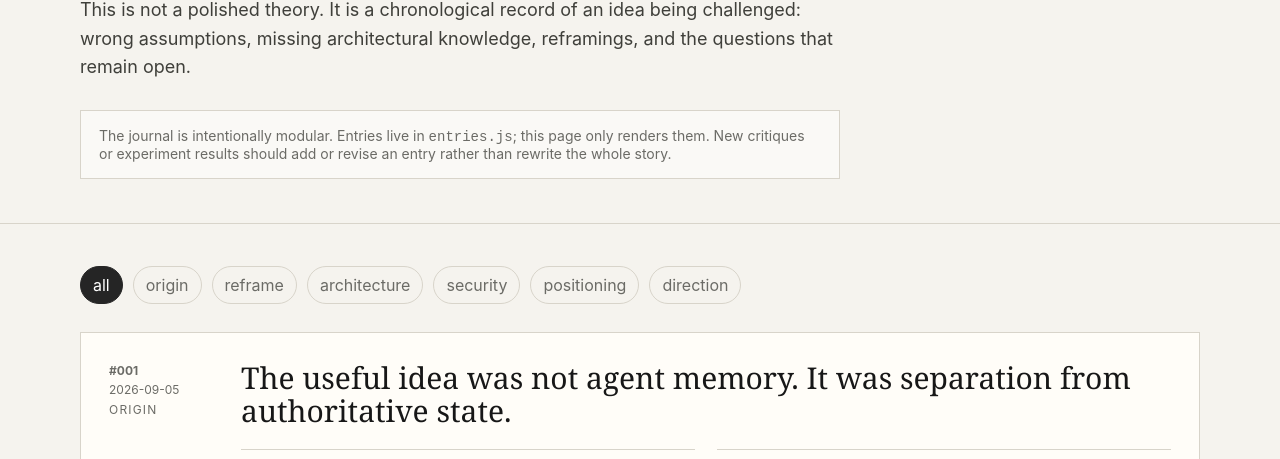
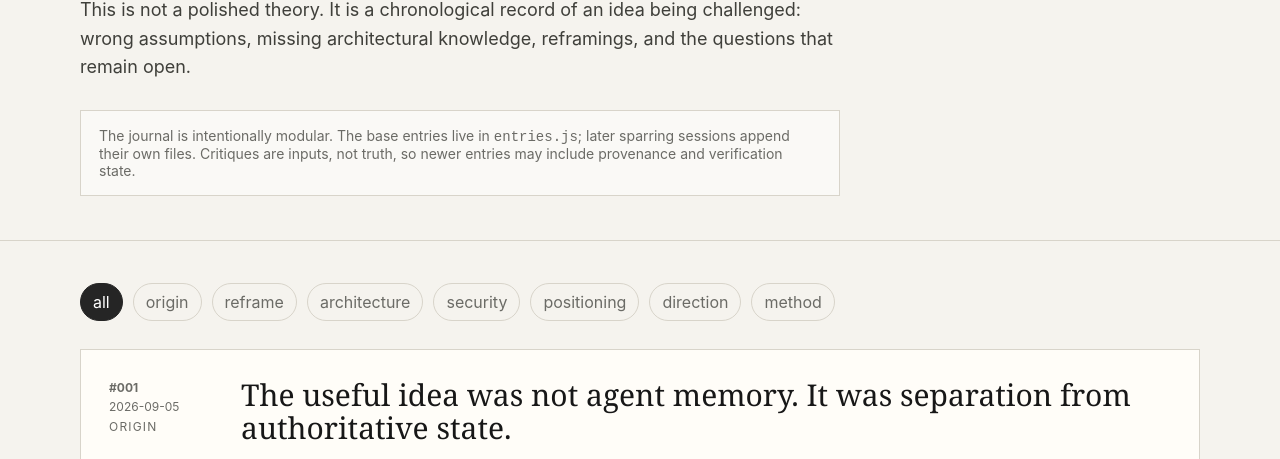
Before and after one commit to blackmath88/authority-checkout, a plain HTML site: page docs/journey/index.html in a window 1280 px wide. Shown: the part 287-746 px from the top of the page. Drawn offline with Linux system fonts and the light colour scheme.

Commit message:
Load modular journey sessions and show provenance

```diff
--- a/docs/journey/index.html
+++ b/docs/journey/index.html
@@ -30,6 +30,7 @@
     .block p { margin:0; line-height:1.55; font-size:15px; }
     .tags { margin-top:18px; display:flex; gap:6px; flex-wrap:wrap; }
     .tag { font-size:11px; border:1px solid var(--line); border-radius:999px; padding:4px 8px; color:var(--muted); }
+    .evidence { margin-top:18px; padding-top:14px; border-top:1px dashed var(--line); font-size:12px; color:var(--muted); line-height:1.55; }
     footer { border-top:1px solid var(--line); padding:28px 0 48px; color:var(--muted); font-size:13px; }
     @media (max-width:760px) { article { grid-template-columns:1fr; } .grid { grid-template-columns:1fr; } header { padding-top:46px; } }
   </style>
@@ -40,7 +41,7 @@
       <div class="kicker">Authority Checkout / learning journal</div>
       <h1>What I thought. What broke. What changed.</h1>
       <p class="intro">This is not a polished theory. It is a chronological record of an idea being challenged: wrong assumptions, missing architectural knowledge, reframings, and the questions that remain open.</p>
-      <div class="note">The journal is intentionally modular. Entries live in <code>entries.js</code>; this page only renders them. New critiques or experiment results should add or revise an entry rather than rewrite the whole story.</div>
+      <div class="note">The journal is intentionally modular. The base entries live in <code>entries.js</code>; later sparring sessions append their own files. Critiques are inputs, not truth, so newer entries may include provenance and verification state.</div>
     </div>
   </header>
 
@@ -54,6 +55,7 @@
   </footer>
 
   <script src="./entries.js"></script>
+  <script src="./entries-session-02.js"></script>
   <script>
     const entries = window.AUTHORITY_CHECKOUT_JOURNEY || [];
     const journey = document.getElementById('journey');
@@ -64,6 +66,9 @@
       journey.innerHTML = '';
       entries.filter(e => filter === 'all' || e.stage === filter).forEach(e => {
         const article = document.createElement('article');
+        const evidence = e.source || e.verification
+          ? `<div class="evidence"><strong>Evidence note:</strong> ${e.source || 'not recorded'}${e.verification ? `<br><strong>Status:</strong> ${e.verification}` : ''}</div>`
+          : '';
         article.innerHTML = `
           <div class="meta"><strong>#${e.id}</strong><br>${e.date}<br><span class="stage">${e.stage}</span></div>
           <div>
@@ -76,6 +81,7 @@
               <div class="block" style="grid-column:1/-1"><div class="label">Still open</div><p>${e.open}</p></div>
             </div>
             <div class="tags">${e.tags.map(t => `<span class="tag">${t}</span>`).join('')}</div>
+            ${evidence}
           </div>`;
         journey.appendChild(article);
       });
```
